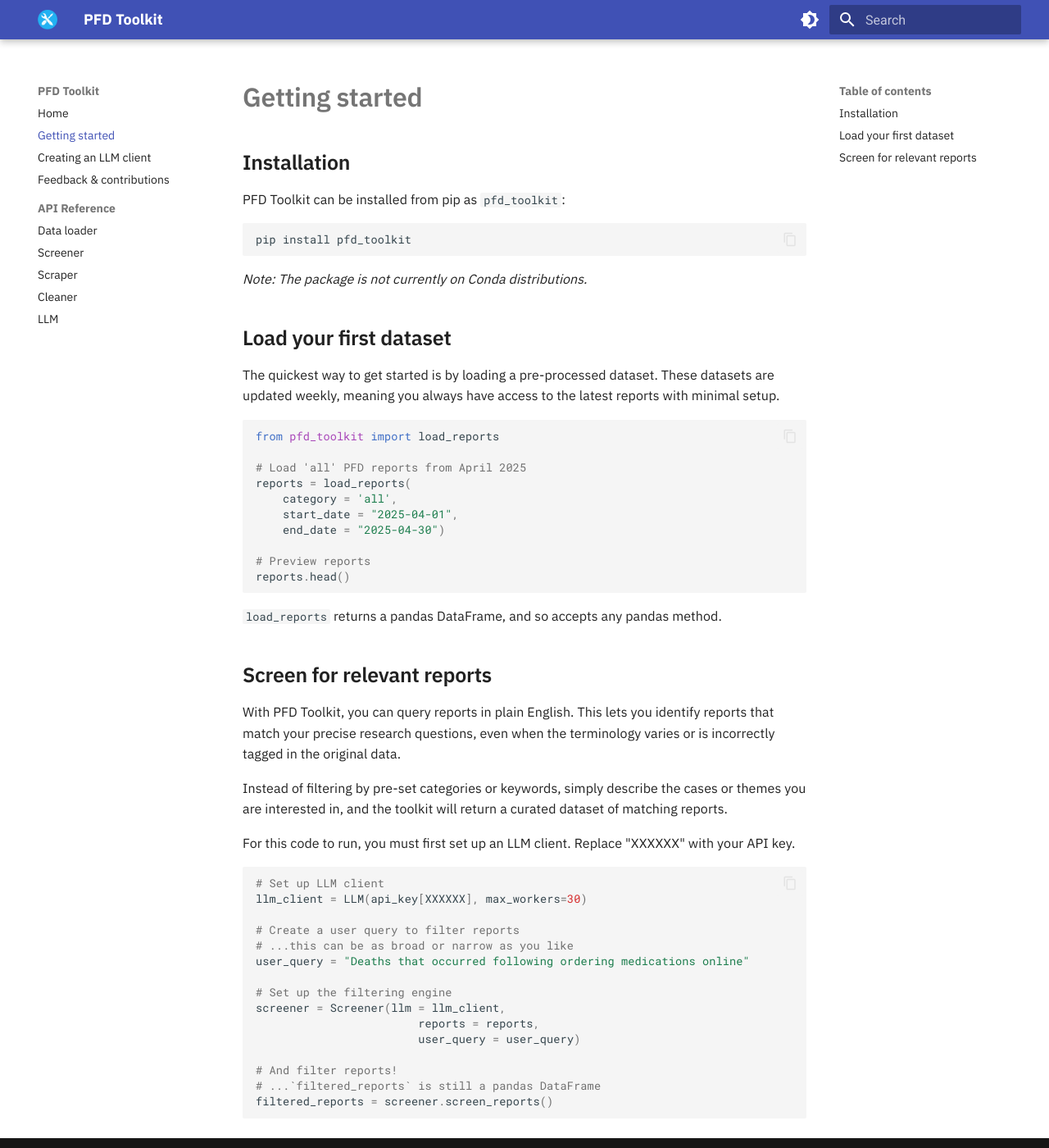
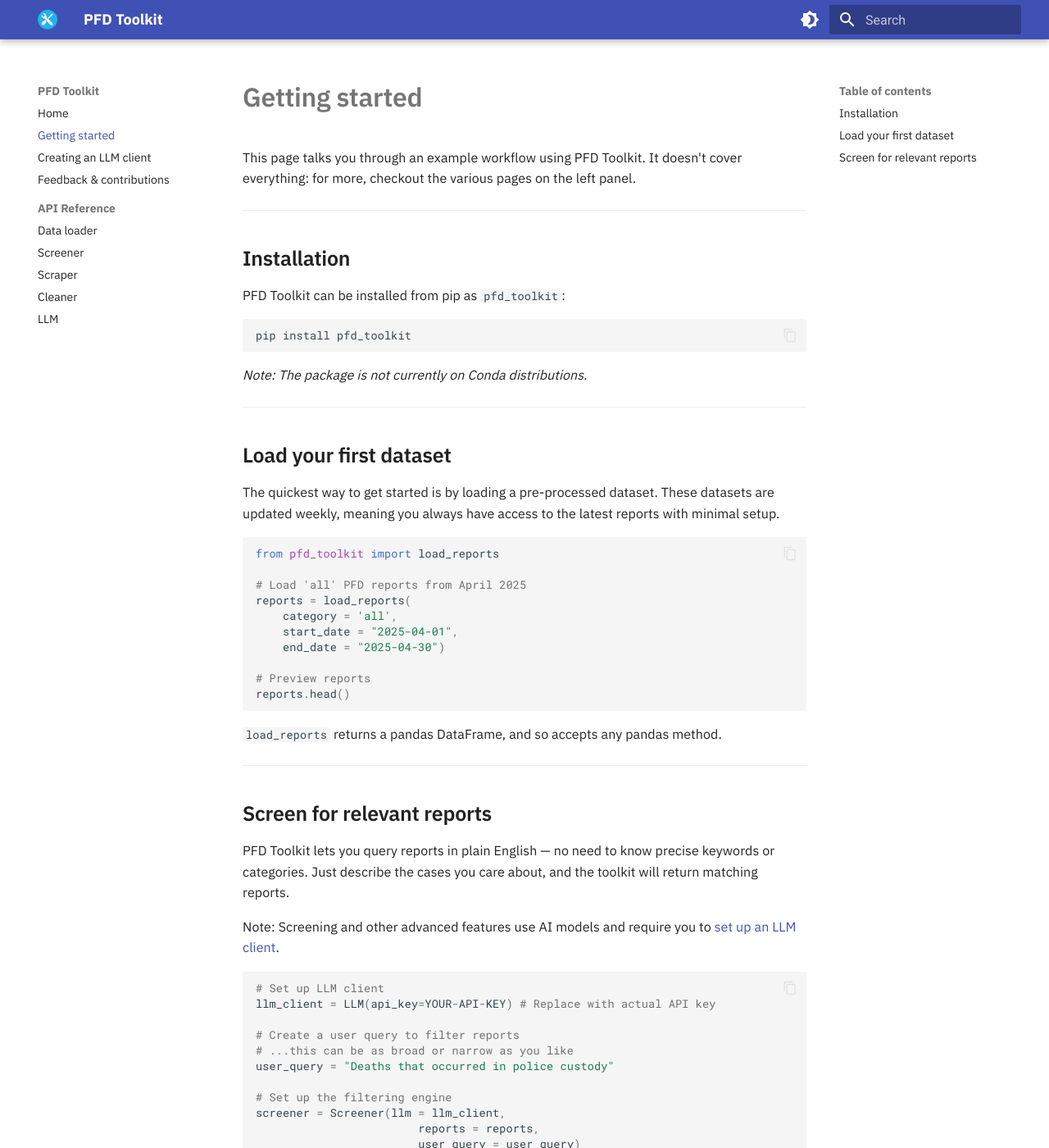
Before and after one commit to Sam-Osian/PFD-toolkit, an MkDocs documentation site: the page built from docs/usage.md, in a window 1280 px wide and 1400 px high. Shown: the whole window at 82% size. Built offline with MkDocs 1.6.1 and Material for MkDocs 9.7.7, drawn with Linux system fonts in a browser that asks for light colours.

Commit message:
Improve formatting across documentation

````diff
--- a/docs/usage.md
+++ b/docs/usage.md
@@ -1,4 +1,8 @@
 # Getting started
+
+This page talks you through an example workflow using PFD Toolkit. It doesn't cover everything: for more, checkout the various pages on the left panel.
+
+---
 
 ## Installation
 
@@ -9,6 +13,8 @@ pip install pfd_toolkit
 ```
 
 *Note: The package is not currently on Conda distributions.*
+
+---
 
 ## Load your first dataset
 
@@ -29,21 +35,21 @@ reports.head()
 
 `load_reports` returns a pandas DataFrame, and so accepts any pandas method.
 
+---
+
 ## Screen for relevant reports
 
-With PFD Toolkit, you can query reports in plain English. This lets you identify reports that match your precise research questions, even when the terminology varies or is incorrectly tagged in the original data.
+PFD Toolkit lets you query reports in plain English — no need to know precise keywords or categories. Just describe the cases you care about, and the toolkit will return matching reports.
 
-Instead of filtering by pre-set categories or keywords, simply describe the cases or themes you are interested in, and the toolkit will return a curated dataset of matching reports.
-
-For this code to run, you must first set up an LLM client. Replace "XXXXXX" with your API key.
+Note: Screening and other advanced features use AI models and require you to [set up an LLM client](llm_setup.md).
 
 ```py
 # Set up LLM client
-llm_client = LLM(api_key[XXXXXX], max_workers=30)
+llm_client = LLM(api_key=YOUR-API-KEY) # Replace with actual API key
 
 # Create a user query to filter reports
 # ...this can be as broad or narrow as you like
-user_query = "Deaths that occurred following ordering medications online"
+user_query = "Deaths that occurred in police custody"
 
 # Set up the filtering engine
 screener = Screener(llm = llm_client,
@@ -51,6 +57,5 @@ screener = Screener(llm = llm_client,
                         user_query = user_query)
 
 # And filter reports!
-# ...`filtered_reports` is still a pandas DataFrame
 filtered_reports = screener.screen_reports()
 ```
````
Also changed, not shown: docs/contribute.md (+7 -1 lines), docs/index.md (+3 -1 lines).
